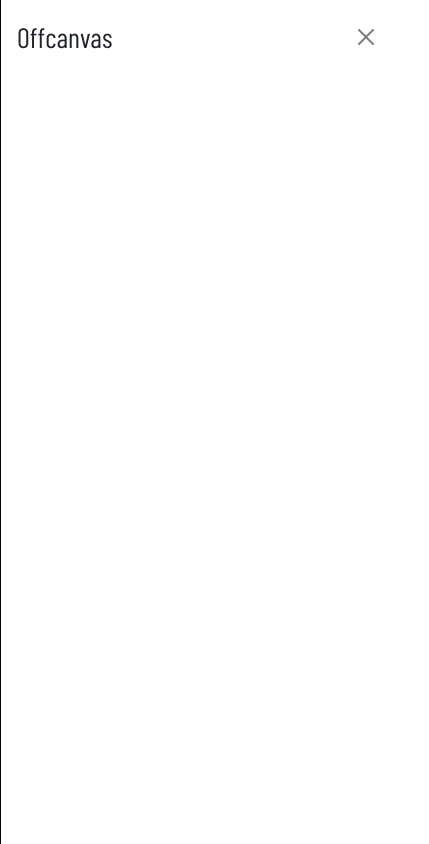
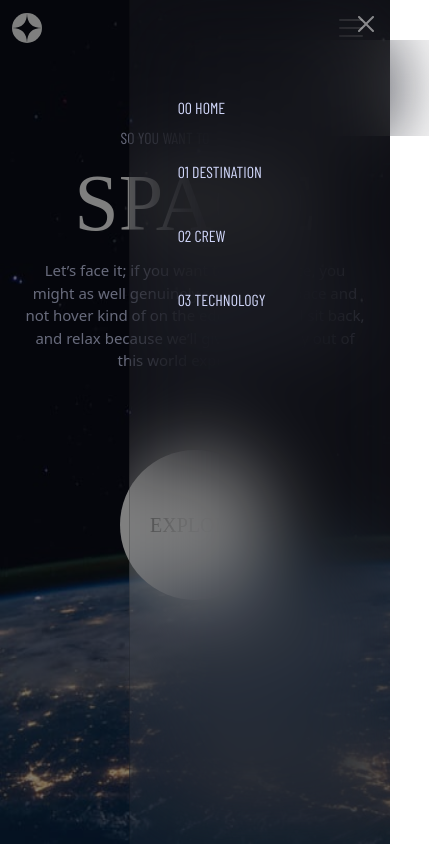
Before and after one commit to johnnycrisp/space-website, a React (Create React App) app: page / in a window 390 px wide. Both pictures are taken after a click on the button 350 px from the left and 28 px from the top of the page. Shown: the whole page, 429 px wide, since content can reach past the window. Built offline with nearby package versions, Linux system fonts and the light colour scheme; a web font is replaced by a local one.

Commit message:
style mobile hero and offcanvas nav

```diff
--- a/src/components/Header/Header.jsx
+++ b/src/components/Header/Header.jsx
@@ -7,6 +7,13 @@ const Header = () => {
   return (
     <div className="header__container">
         <Nav />
+        <Container className="hero__wrapper">
+        <h5>SO YOU WANT TO TRAVEL TO</h5>
+        <h1>SPACE</h1>
+        <p>Let’s face it; if you want to go to space, you might as well genuinely go to outer space and not hover kind of on the edge of it. Well sit back, and relax because we’ll give you a truly out of this world experience!</p>
+        <div className="button-background">
+        <button className="btn-main">EXPLORE</button></div>
+        </Container>
     </div>
   )
 }
--- a/src/components/Header/Nav.jsx
+++ b/src/components/Header/Nav.jsx
@@ -13,7 +13,7 @@ function OffcanvasExample() {
   return (
     <>
       {['sm'].map((expand) => (
-        <Navbar key={expand} bg="transparent" expand={expand} className="mb-3">
+        <Navbar key={expand} bg="transparent" expand={expand} className="navbar-dark mb-3"> <div className="links__wrapper"></div>
           <Container fluid>
             <Navbar.Brand href="#home">
             <div className="logo__container">
@@ -31,17 +31,17 @@ function OffcanvasExample() {
               aria-labelledby={`offcanvasNavbarLabel-expand-${expand}`}
               placement="end"
             >
-              <Offcanvas.Header closeButton>
+              <Offcanvas.Header closeButton closeVariant="white">
                 <Offcanvas.Title id={`offcanvasNavbarLabel-expand-${expand}`}>
-                  Offcanvas
                 </Offcanvas.Title>
               </Offcanvas.Header>
               <Offcanvas.Body>
+
                 <Nav className="nav__links justify-content-end flex-grow-1 pe-3">
                   <Nav.Link className="nav__link" href="#action1">00 HOME</Nav.Link>
                   <Nav.Link className="nav__link" href="#action2"> 01 DESTINATION</Nav.Link>
-                  <Nav.Link className="nav__link" href="#action1">02 CREW</Nav.Link>
-                  <Nav.Link className="nav__link" href="#action2">03 TECHNOLOGY</Nav.Link>
+                  <Nav.Link className="nav__link" href="#action3">02 CREW</Nav.Link>
+                  <Nav.Link className="nav__link" href="#action4">03 TECHNOLOGY</Nav.Link>
                 </Nav>
               </Offcanvas.Body>
             </Navbar.Offcanvas>
--- a/src/components/Header/header.scss
+++ b/src/components/Header/header.scss
@@ -2,11 +2,60 @@
 
 .header__container {
     background:
-        url(../../assets/home/background-home-desktop.jpg)
+        url(../../assets/home/background-home-mobile.jpg)
         center /
         100% 100%
         border-box
         no-repeat;
-    height: 100vh;
+        height: 100%;
+        min-height: 100vh;
+
+    h1 {
+        text-align: center;
+        font-size: 80px;
+    }
+
+    h5 {
+        text-align: center;
+        font-size: 16px;
+        color: $color-light;
+    }
+
+    p {
+        text-align: center;
+        color: $color-light;
+        font-size: 15px;
+    }
+
+    button.btn-main {
+        @include button-main;
+        height: 150px;
+        width: 150px;
+        font-family: $font-primary;
+        font-size: 20px;
+        border: 0;
+        margin: 62px 0 48px 0;
+        outline: #979797 solid 0;
+        transition: all;
+
+    &:hover {
+        outline:#979797 solid 36px;
+    }
+
+        // &:hover {
+
+        //     border: 20px solid $color-light;
+        // }
+
+
+    }
+
+        .hero__wrapper {
+            display: flex;
+            flex-direction: column;
+            align-items: center;
+            justify-content: center;
+            padding: 56px 24px 0 24px;
+        }
 
 }
--- a/src/components/Header/nav.scss
+++ b/src/components/Header/nav.scss
@@ -2,4 +2,43 @@
 
 .nav__link {
     @include nav-tabs;
+     padding-top: 89px;
+     position: relative;
 }
+
+#offcanvasNavbar-expand-sm {
+    width: 67%;
+
+    .btn-close {
+        color: white;
+    }
+
+    .nav__link {
+        padding-top: 32px;
+        padding-left: 32px;
+    }
+}
+
+.navbar-dark {
+    --bs-navbar-toggler-border-color: none;
+}
+
+.offcanvas {
+    background: rgba(255, 255, 255, 0.04);
+        backdrop-filter: blur(40.7742px);
+}
+
+@media screen and (min-width: 375px) {
+
+.links__wrapper {
+        height: 96px;
+        background: rgba(255, 255, 255, 0.04);
+        backdrop-filter: blur(40.7742px);
+        position: absolute;
+        top: 40px;
+        left: 50%;
+        width: 60%;
+
+    }
+
+}
--- a/src/index.scss
+++ b/src/index.scss
@@ -20,6 +20,7 @@ sans-serif;
 h1 {
   font-family: $font-primary;
   font-size: 150px;
+  color: $color-white;
 }
 
 h2 {
@@ -63,7 +64,7 @@ h5 {
   font-family: $font-secondary;
   font-size: 16px;
   letter-spacing: 2.7;
-  color: $color-white;
+  color: $color-light;
 }
 
 @mixin body-text {
@@ -72,14 +73,16 @@ h5 {
   line-height: 32;
 }
 
+//Buttons
+
 @mixin button-main {
   height: 274px;
   width: 274px;
   border-radius: 50%;
   background-color: $color-white;
-    &:hover {
-      border: 88px solid $color-light;
-    }
+    // &:hover {
+    //   border: 88px solid $color-light;
+    // }
 }
 
 @mixin nav-tabs {
```
